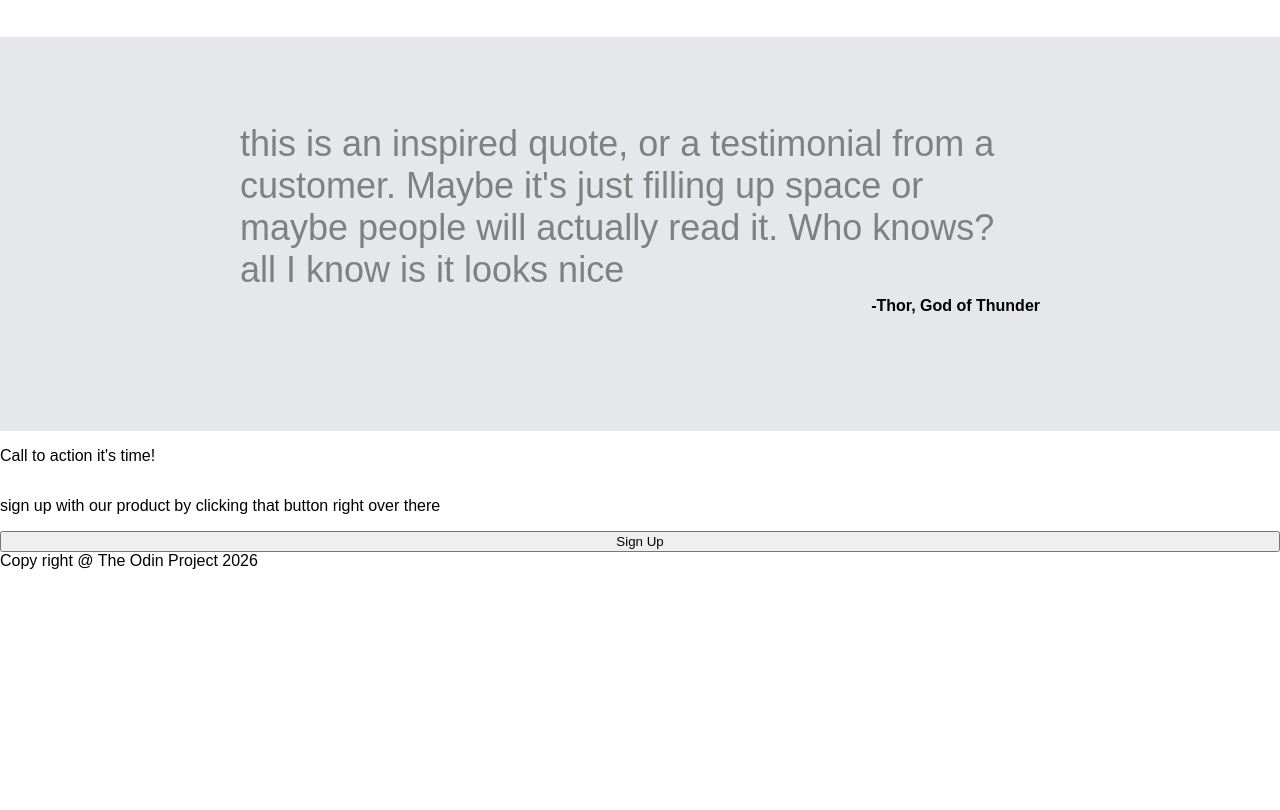
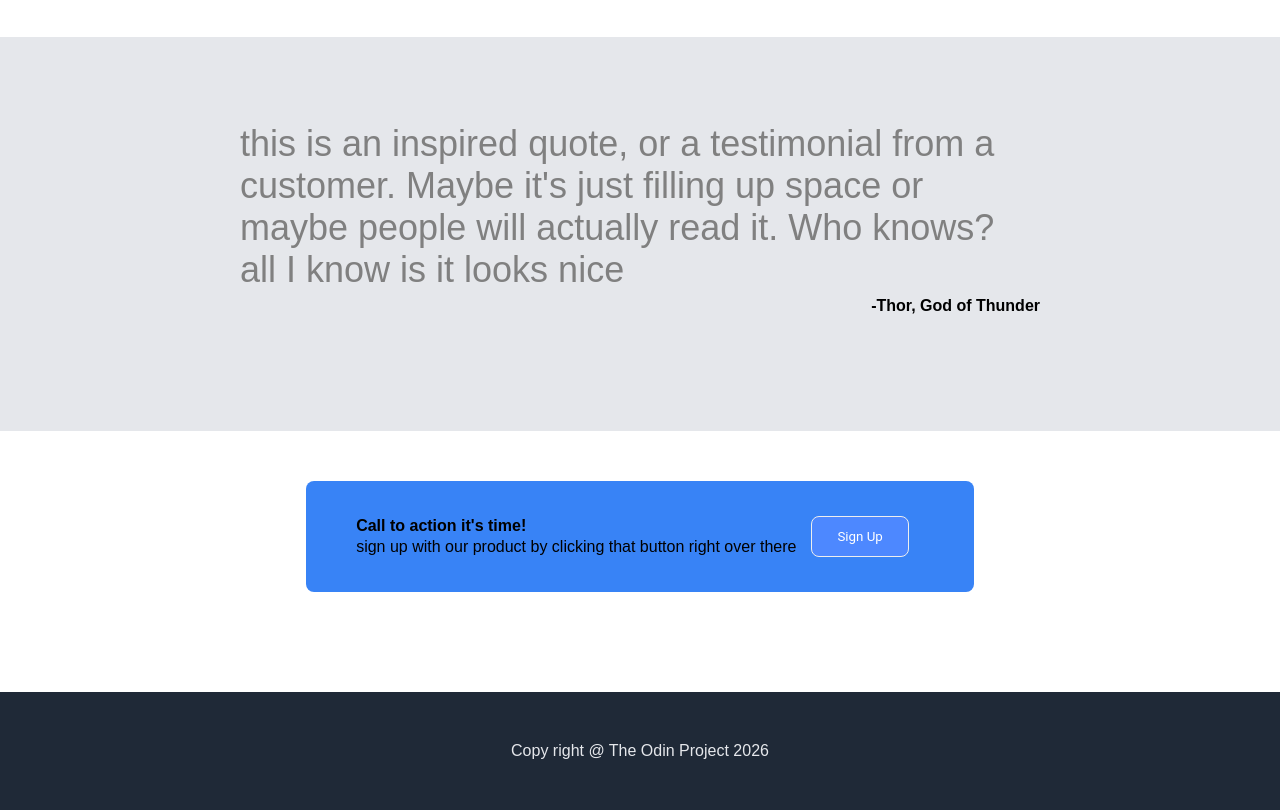
Before and after one commit to topnaita/landing_page, a plain HTML site: page index.html in a window 1280 px wide. Shown: the part 697-1507 px from the top of the page. Before the commit the page ends 1267 px from the top, so only its background shows below. Drawn offline with Linux system fonts and the light colour scheme.

Commit message:
Landing page 1.1.0 complete

```diff
--- a/index.html
+++ b/index.html
@@ -24,7 +24,7 @@
             This website have some text that goes here under the main title. its
             smaller font and the color is slower contrast
           </p>
-          <div class="button">
+          <div class="buttonA">
             <button>Sign Up</button>
           </div>
         </div>
@@ -78,9 +78,21 @@
         <p class="author">-Thor, God of Thunder</p>
       </div>
     </div>
-    <p>Call to action it's time!</p>
-    <p>sign up with our product by clicking that button right over there</p>
-    <button>Sign Up</button>
-    <footer>Copy right @ The Odin Project 2026</footer>
+    <!-- END CONTAINER C -->
+    <!-- START CONTAINER D -->
+    <div class="containerD">
+      <div class="colorcontD">
+        <p class="UppertextD">Call to action it's time!</p>
+        <div class="nextbotom">
+          <p class="bottomtextD">
+            sign up with our product by clicking that button right over there
+          </p>
+          <button class="buttonD">Sign Up</button>
+        </div>
+      </div>
+    </div>
+    <div class="footer">
+      <footer class="footertext">Copy right @ The Odin Project 2026</footer>
+    </div>
   </body>
 </html>
--- a/style.css
+++ b/style.css
@@ -67,12 +67,13 @@ header {
 
   /* align-items: start; */
 }
-.button button {
+.buttonA button {
   font-family: Roboto, sans-serif;
   border: none;
   border-radius: 8px;
   background: #4d88ff;
   padding: 12px 25px;
+  color: white;
 }
 
 #textbelow {
@@ -150,3 +151,57 @@ header {
   margin-top: -30px;
   font-weight: bold;
 }
+
+/* END CONTAINER C */
+
+/* START CONTAINER D */
+
+.containerD {
+  display: flex;
+  justify-content: center;
+  padding: 50px 0 100px 0;
+  /* flex-direction: column; */
+}
+.UppertextD {
+  display: flex;
+  font-weight: 900;
+  /* flex-direction: column; */
+}
+.colorcontD {
+  display: flex;
+  padding: 20px 50px 20px 50px;
+  /* flex-direction: column; */
+  background-color: #3883f6;
+  flex-direction: column;
+  border-radius: 8px;
+  /* align-items: end; */
+}
+.buttonD {
+  font-family: Roboto, sans-serif;
+  border-radius: 8px;
+  background: #4d88ff;
+  padding: 12px 25px;
+  color: white;
+  border: 1px solid #eee;
+  margin: 15px;
+}
+
+.nextbotom {
+  display: flex;
+  align-items: end;
+  margin-top: -50px;
+}
+
+/* END CONTAINER D */
+
+/* FOOTER */
+
+.footer {
+  display: flex;
+  justify-content: center;
+  background-color: #1f2937;
+  padding: 50px;
+}
+.footertext {
+  color: #e5e7eb;
+}
```
